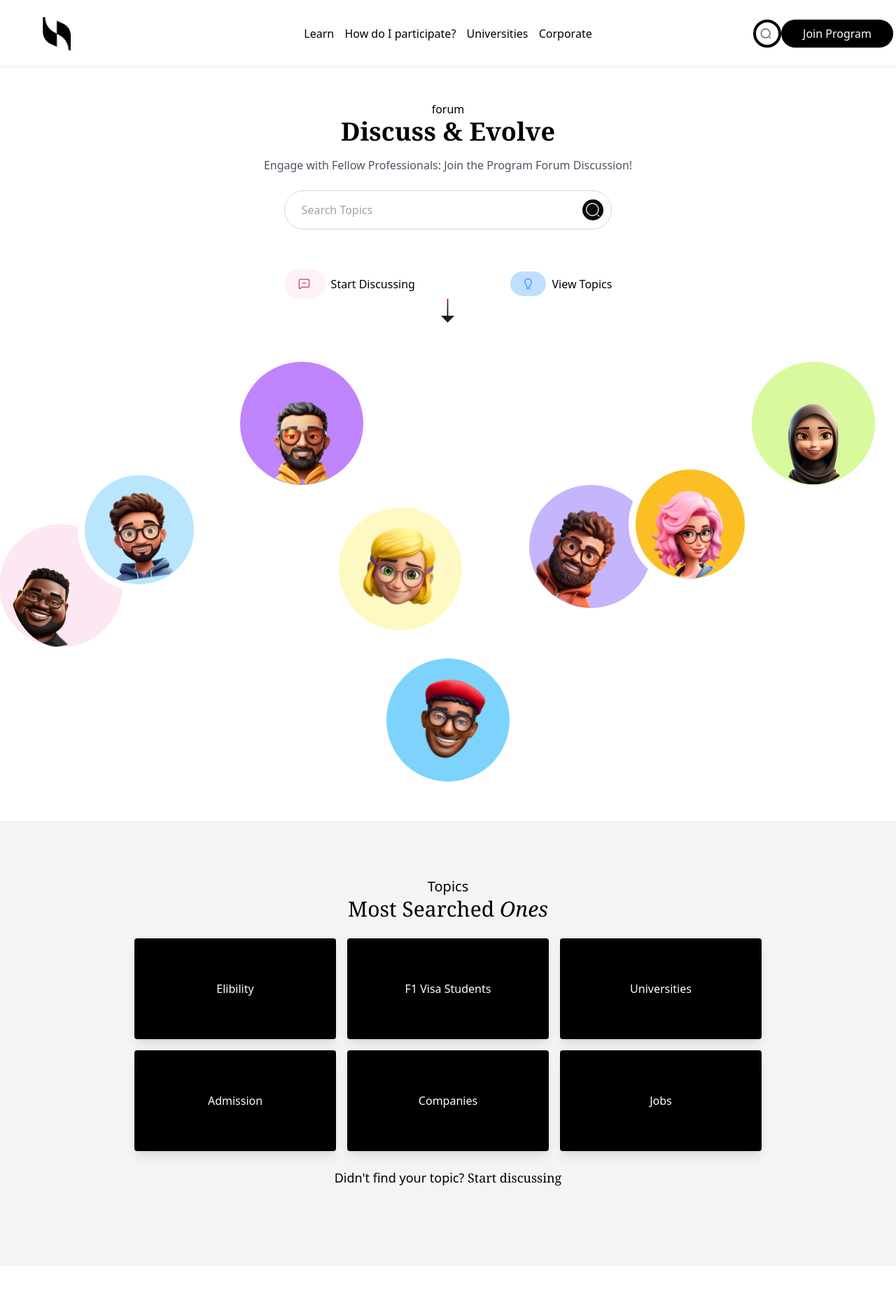
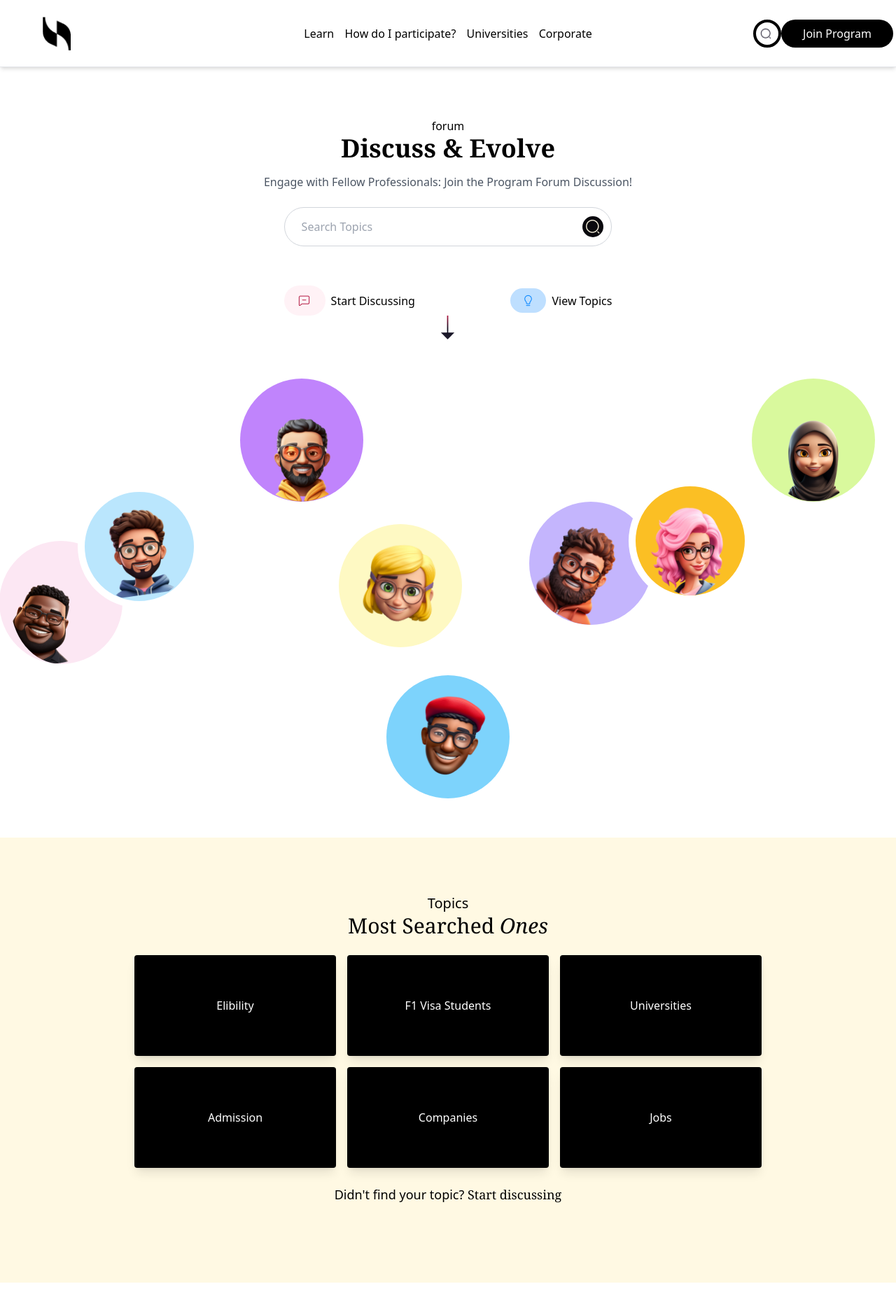
Before and after one commit to vishnukp1/Forum_discussion_react, a React (Vite) app: page / in a window 1280 px wide. Shown: the top 1875 px of the page at 70% size. Built offline with nearby package versions, Linux system fonts and the light colour scheme.

Commit message:
feat: added shadow to the header

```diff
--- a/src/cores/app-header/Header.jsx
+++ b/src/cores/app-header/Header.jsx
@@ -3,8 +3,8 @@ import { Button } from "../../components";
 
 const Header = () => {
   return (
-    <div>
-      <header className="grid grid-cols-12 items-center   py-4 border-b h-[6rem] border-gray-200">
+    <div className="pb-6">
+      <header className="grid grid-cols-12 items-center   py-4 border-b h-[6rem] shadow-md border-gray-200 ">
         <img
           src={LOGO}
           alt="img"
--- a/src/pages/home/components/ForumScreen.jsx
+++ b/src/pages/home/components/ForumScreen.jsx
@@ -115,7 +115,7 @@ const ForumScreen = () => {
         </div>
 
         <div>
-          <div className="bg-gray-100  flex flex-col items-center pt-20 pb-28 p-4">
+          <div className="bg-[#FFF9E3]  flex flex-col items-center pt-20 pb-28 p-4">
             <span className="text-xl">Topics</span>
             <h2 className="text-3xl font-meduim font-georgia mb-6">
               Most Searched <span className="italic ">Ones</span>
```
